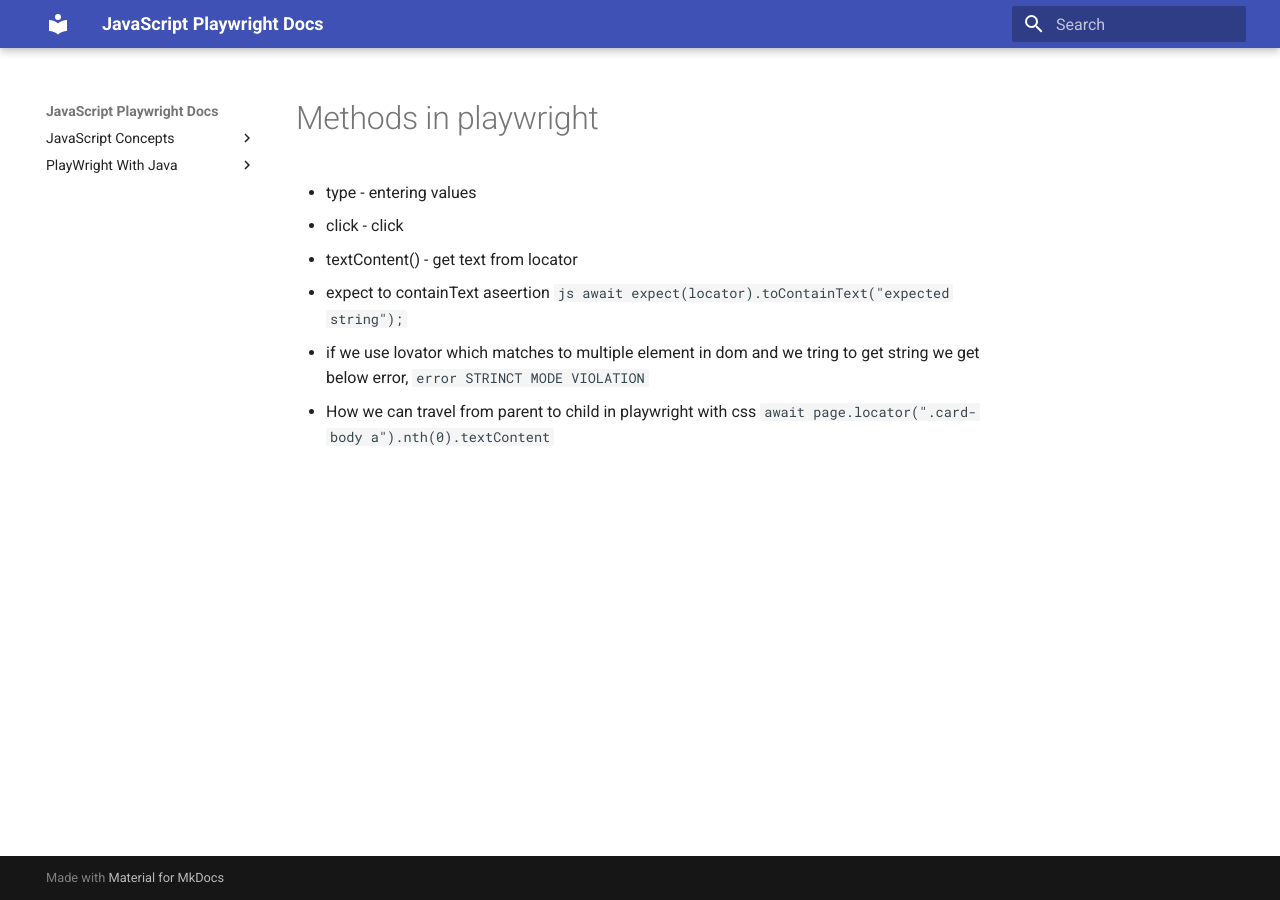
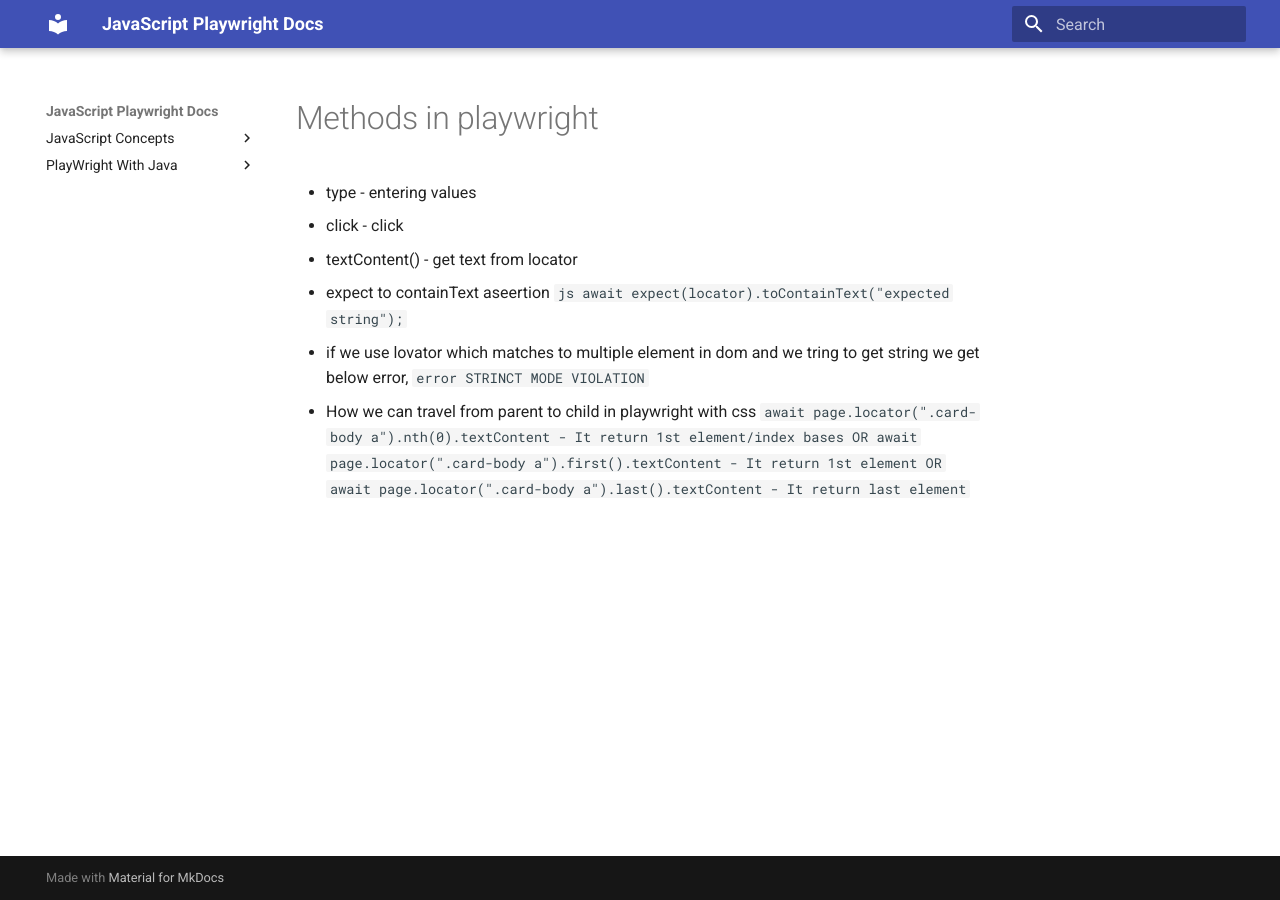
Before and after one commit to Play-Wright-course/automation-testing, an MkDocs documentation site: the page built from docs/javascriptConcepts/jscode/methods-in-playwright.md, in a window 1280 px wide. Built offline with MkDocs 1.6.1 and Material for MkDocs 9.7.7, drawn with Linux system fonts in a browser that asks for light colours.

Commit message:
Update methods-in-playwright.md

````diff
--- a/docs/javascriptConcepts/jscode/methods-in-playwright.md
+++ b/docs/javascriptConcepts/jscode/methods-in-playwright.md
@@ -13,5 +13,9 @@
 
   - How we can travel from parent to child in playwright with css
   ```
-  await page.locator(".card-body a").nth(0).textContent
+  await page.locator(".card-body a").nth(0).textContent  - It return 1st element/index bases
+  OR
+  await page.locator(".card-body a").first().textContent - It return 1st element
+  OR
+  await page.locator(".card-body a").last().textContent - It return last element
   ```
````
